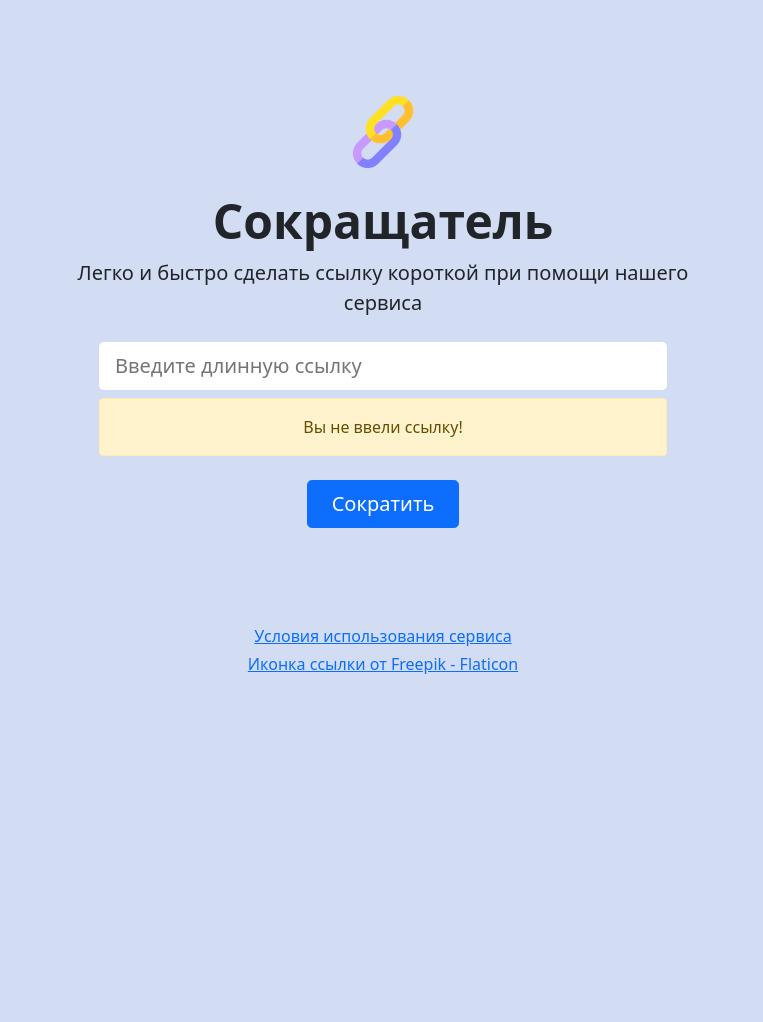
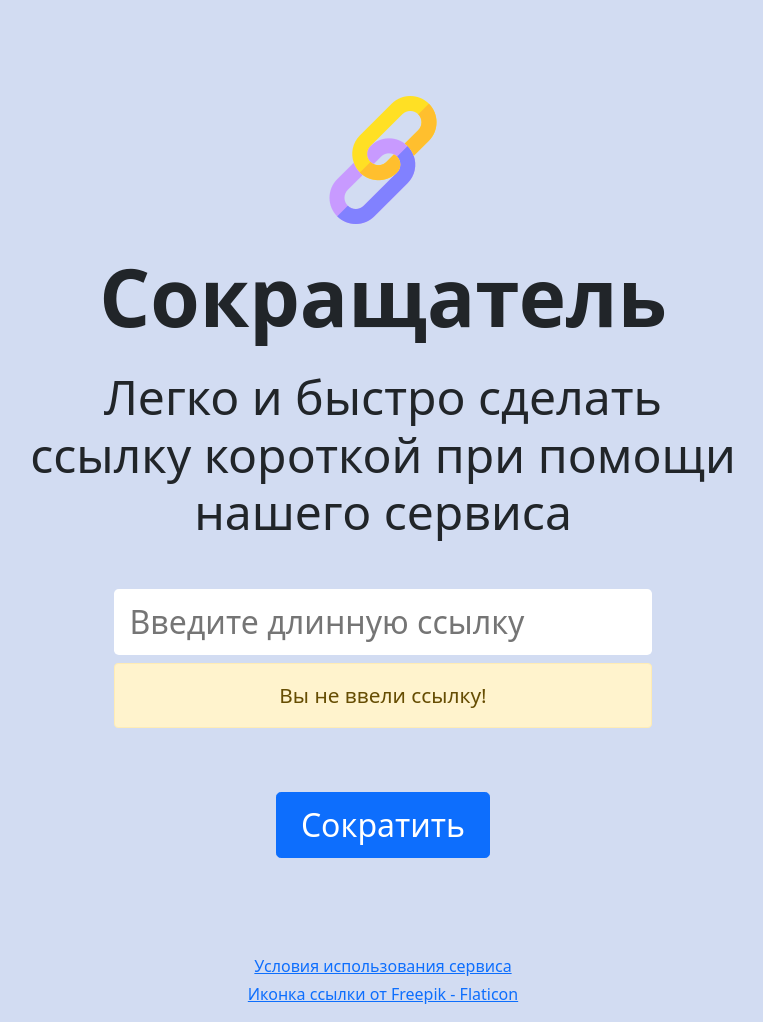
Before and after one commit to d-evteev/links_shorter, a PHP site: page /add/ in a window 1280 px wide. Shown: the whole page, without its empty margins (257-1020 px from the left). Before the commit the page ends 674 px from the top, so only its background shows below. Run offline with PHP 8.4, Linux system fonts and the light colour scheme.

Commit message:
LinksShorter v1.01

```diff
--- a/class-app.php
+++ b/class-app.php
@@ -28,7 +28,7 @@ class app
         }
     }
 
-    // Делаем короткую ссылку и пишем ее в базу
+    // Создаем короткую ссылку
     function makeShortLink($inputLink)
     {
         $symQ = rand(3, 7);
@@ -96,7 +96,7 @@ class app
     {
         switch ($type) {
             case 'success':
-                $this->message = "<p class='alert alert-success mt-2'>Короткая ссылка: <a id='shortLink' href='$text'>$text</a> <button type='button' class='btn btn-sm btn-success ms-3' id='copyBtn'>Копировать</button></p>";
+                $this->message = "<p class='alert alert-success mt-2'>Короткая ссылка: <a id='shortLink' href='$text'>$text</a> <button type='button' class='btn btn-success ms-3' id='copyBtn'>Копировать</button></p>";
                 break;
             case 'error':
                 $this->message = "<p class='alert alert-danger mt-2'>$text</p>";
--- a/css/styles.css
+++ b/css/styles.css
@@ -1,3 +1,19 @@
 body {
     background-color: #d2dcf2!important;
 }
+
+#inputLink {
+    font-size: 2rem!important;
+    max-width: 700px;
+}
+
+#gobtn {
+    font-size: 2rem!important;
+}
+
+.alert {
+    font-size: 1.3rem;
+    display: inline-block;
+    width: 75%;
+    max-width: 700px;
+}
--- a/index.php
+++ b/index.php
@@ -17,19 +17,18 @@ $app->route();
 <body>
 
     <div class="px-4 py-5 my-5 text-center">
-        <a href="/"><img class="mx-auto mb-4" src="/img/link.png" alt="" width="72"></a>
-        <h1 class="display-5 fw-bold">Сокращатель</h1>
-        <div class="col-lg-6 mx-auto">
-            <p class="lead mb-4">Легко и быстро сделать ссылку короткой при помощи нашего сервиса</p>
-            <div class="d-grid d-sm-flex justify-content-sm-center">
-                <form action="/add/" method="post">
-                    <div class="col-auto">
-                        <input value="<? $app->getLink(); ?>" size="40" type="text" id="inputLink" name="inputLink" class="form-control-lg border-0" placeholder="Введите длинную ссылку" required>
-                        <? echo $app->message; ?>
+        <a href="/"><img class="mx-auto mb-4" src="/img/link.png" alt=""></a>
+        <h1 class="display-1 fw-bold">Сокращатель</h1>
+        <div class="col-lg-7 mx-auto">
+            <p class="display-5 my-4">Легко и быстро сделать ссылку короткой при помощи нашего сервиса</p>
+            <div class="d-grid d-sm-flex justify-content-center">
+                <form action="/add/" method="post" class="w-100">
+                    <div class="col-auto mt-4">
+                        <input value="<? $app->getLink(); ?>" type="text" id="inputLink" name="inputLink" class="form-control-lg border-0 w-75 float-none" placeholder="Введите длинную ссылку" required>
                     </div>
-                    <div class="col-auto mt-4">
-                        <button type="submit" class="btn btn-primary btn-lg px-4 gap-3">Сократить</button>
-                        <!-- <button type="button" class="btn btn-outline-secondary btn-lg px-4">Регистрация</button> -->
+                    <? echo $app->message; ?>
+                    <div class="col-auto mt-5">
+                        <button id='gobtn' type="submit" class="btn btn-primary btn-lg px-4 gap-3">Сократить</button>
                     </div>
                 </form>
 
```
Also changed, not shown: 404.html (+4 -5 lines), base.sql (+7 -5 lines).
